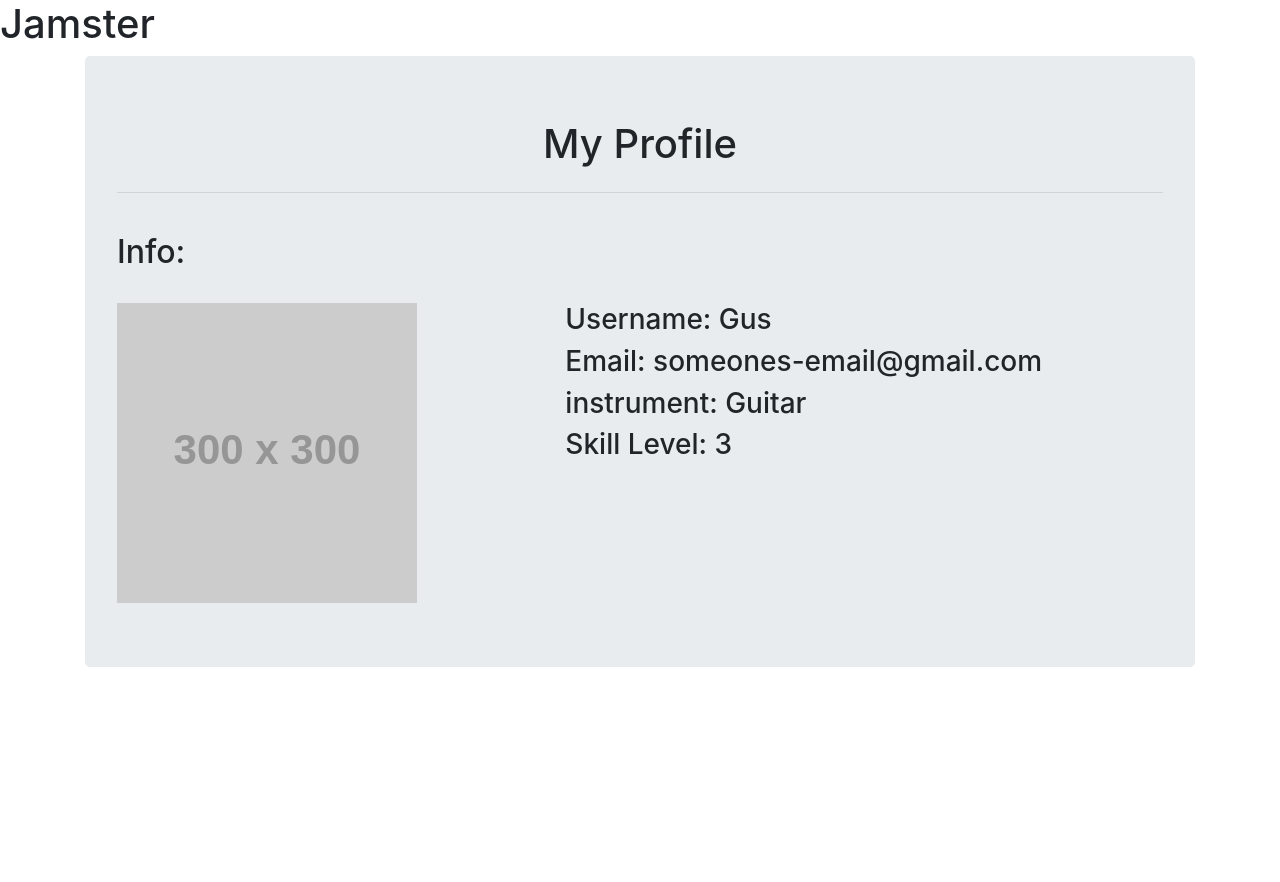
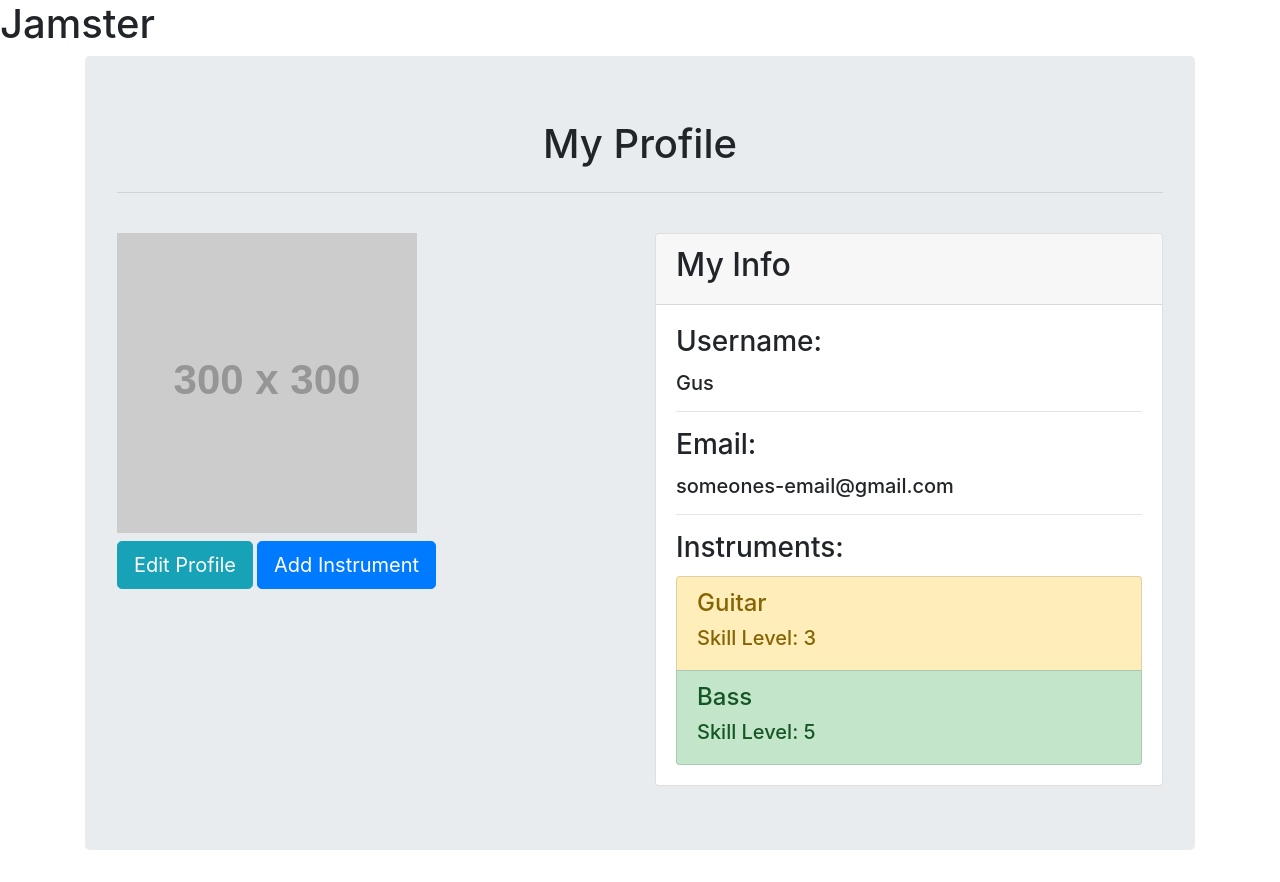
Before and after one commit to August-Johnson/jamster, a React (Create React App) app in the folder client/: page /myProfile in a window 1280 px wide. Before the commit the page ends 800 px from the top, so only its background shows below. Built offline with nearby package versions, Linux system fonts and the light colour scheme.

Commit message:
page structure concept

```diff
--- a/client/src/pages/myProfile/index.js
+++ b/client/src/pages/myProfile/index.js
@@ -3,12 +3,14 @@ import Container from "react-bootstrap/Container";
 import Row from "react-bootstrap/Row";
 import Col from "react-bootstrap/Col";
 import Jumbotron from "react-bootstrap/Jumbotron";
+import Card from "react-bootstrap/Card";
+import Button from "react-bootstrap/Button";
+import ListGroup from "react-bootstrap/ListGroup";
 
 class UserInfo extends Component {
     state = {
         email: "someones-email@gmail.com",
-        instrument: "Guitar",
-        skillLevel: 3,
+        instruments: [{ name: "Guitar", skillLevel: 3 }, { name: "Bass", skillLevel: 5 }],
         username: "Gus"
     }
 
@@ -27,21 +29,45 @@ class UserInfo extends Component {
                     </Row>
 
                     <Row>
-                        <Col xl={12} lg={12} md={12} sm={12} xs={12}>
-                            <h2>Info:</h2>
+
+                        <Col xl={6} lg={6} md={6} sm={12} xs={12}>
+                            <img src="https://via.placeholder.com/300x300" alt="null" />
                             <br />
+                            <Button variant="info" size="lg" className="mt-2 mr-1">Edit Profile</Button>
+                            <Button variant="primary" size="lg" className="mt-2">Add Instrument</Button>
                         </Col>
 
-                        <Col xl={5} lg={5} md={6} sm={12} xs={12}>
-                            <img src="https://via.placeholder.com/300x300" alt="null" />
+                        <Col xl={6} lg={6} md={6} sm={12} xs={12}>
+
+                            <Card>
+                                <Card.Header><h2>My Info</h2></Card.Header>
+                                <Card.Body>
+                                    <Card.Title><h3>Username:</h3></Card.Title>
+                                    <Card.Text><h5>{this.state.username}</h5></Card.Text>
+                                    <hr />
+                                    <Card.Title><h3>Email:</h3></Card.Title>
+                                    <Card.Text><h5>{this.state.email}</h5></Card.Text>
+                                    <hr />
+                                    <Card.Title><h3>Instruments:</h3></Card.Title>
+                                    <ListGroup>
+                                        {this.state.instruments.map((instrument) => {
+                                            if (instrument.skillLevel === 5) {
+                                                return <ListGroup.Item variant="success"><h4>{instrument.name}</h4> <h5>Skill Level: {instrument.skillLevel}</h5></ListGroup.Item>
+                                            }
+                                            else if (instrument.skillLevel === 1) {
+                                                return <ListGroup.Item variant="danger"><h4>{instrument.name}</h4> <h5>Skill Level: {instrument.skillLevel}</h5></ListGroup.Item>
+                                            }
+                                            else {
+                                                return <ListGroup.Item variant="warning"><h4>{instrument.name}</h4> <h5>Skill Level: {instrument.skillLevel}</h5></ListGroup.Item>
+                                            }
+                                        }
+                                        )}
+                                    </ListGroup>
+                                </Card.Body>
+                            </Card>
+
                         </Col>
 
-                        <Col xl={7} lg={7} md={6} sm={12} xs={12}>
-                            <h3>Username: {this.state.username} </h3>
-                            <h3>Email: {this.state.email} </h3>
-                            <h3>instrument: {this.state.instrument} </h3>
-                            <h3>Skill Level: {this.state.skillLevel} </h3>
-                        </Col>
                     </Row>
                 </Jumbotron>
 
@@ -49,7 +75,6 @@ class UserInfo extends Component {
         );
     }
 
-
 }
 
 export default UserInfo;
```
